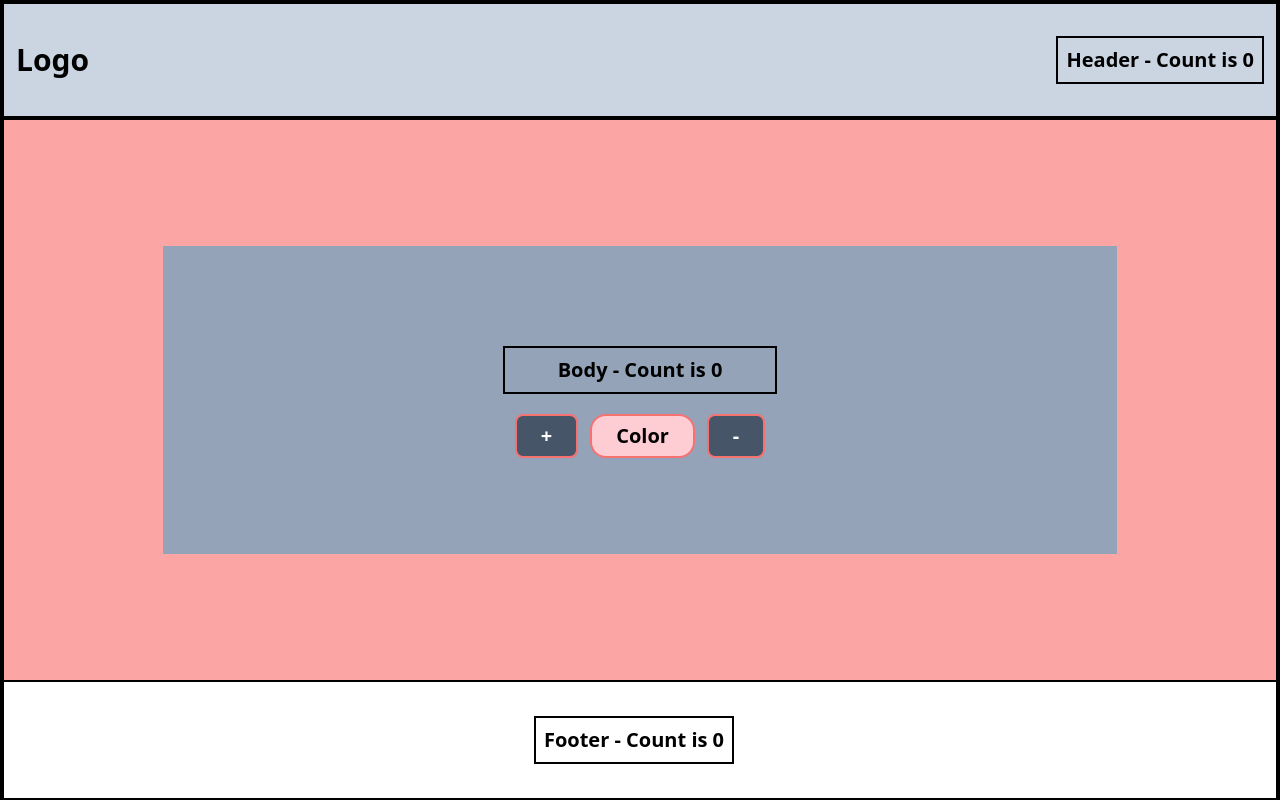
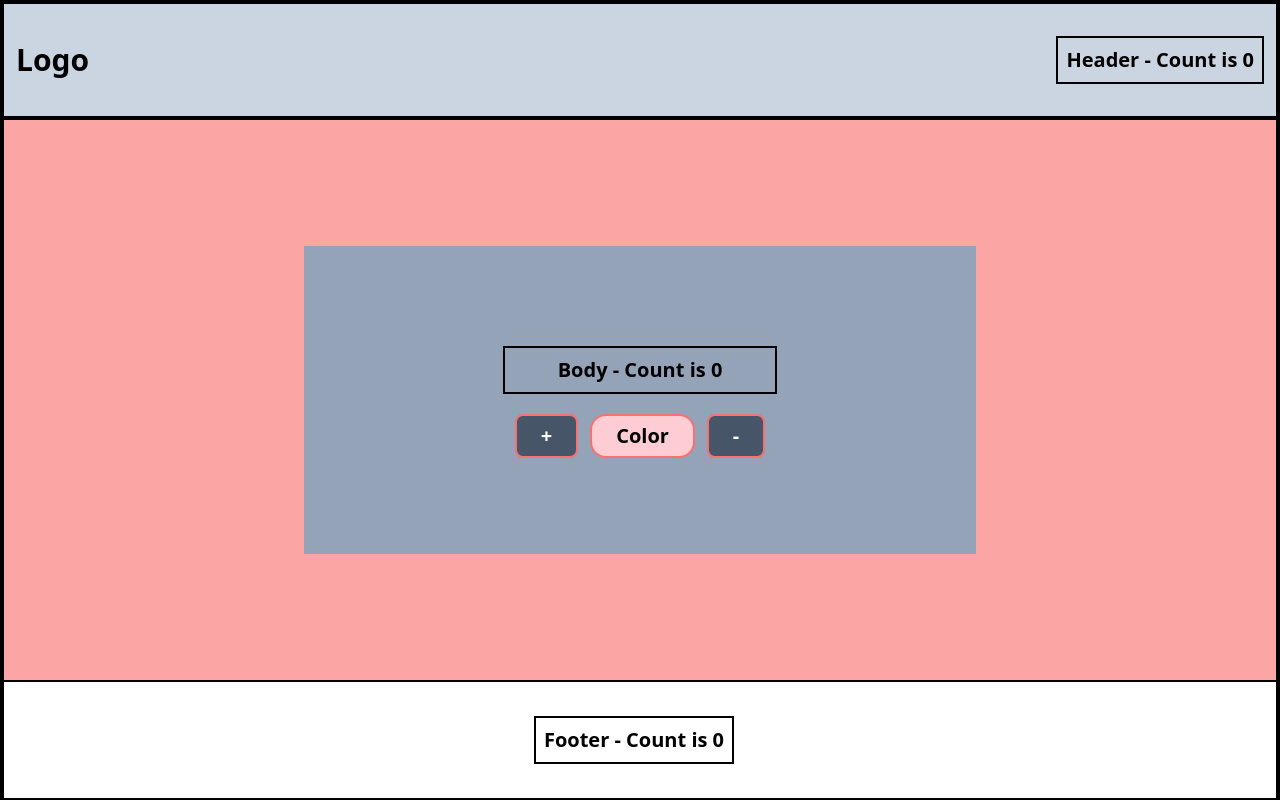
Before and after one commit to anas-ma007/ReduxPractice, a React (Vite) app: page / in a window 1280 px wide. Built offline with nearby package versions, Linux system fonts and the light colour scheme.

Commit message:
Add children component

```diff
--- a/src/App.jsx
+++ b/src/App.jsx
@@ -1,4 +1,3 @@
-import './App.css'
 import Body from './components/Body'
 import Footer from './components/Footer'
 import Header from './components/Header'
--- a/src/components/Body.jsx
+++ b/src/components/Body.jsx
@@ -1,21 +1,11 @@
-import randomColor from "randomcolor"
+import ChildrenComponent from "./ChildrenComponent"
 
 
 const Body = () => {
-    const color = "black" // Change the color from "black" to randomColor(), then apply the action to the body component's color button.
     return (
-        <div className=' w-screen mx-auto flex items-center justify-center border-x-4 border-black bg-red-300 h-[70%]'>
-            <div className='md:w-3/4 w-[80%] h-[60%] md:h-[55%] flex items-center justify-center bg-slate-400'>
-                <div className='text-center'>
-                    <p style={{ color: color }} className='mt-4  text-base md:text-xl font-bold border-2 border-black py-2 mb-2'>Body - Count is 0</p>
-                    <button className="bg-slate-600 hover:bg-slate-800 text-base md:text-xl px-6 md:px-19 py-1 md:py-1.5 m-2 md:m-3 rounded-lg font-semibold text-white border-2 border-red-400 hover:scale-110">+</button>
-                    <button className=" bg-rose-200 border-2 border-red-400 hover:scale-110  text-base md:text-xl px-6 md:px-19 py-1 md:py-1.5 mt-1 md:mt-1  rounded-2xl font-semibold text-black">  Color </button>
-                    <button className="bg-slate-600 hover:bg-slate-800 text-base md:text-xl px-6 md:px-19 py-1 md:py-1.5 m-2 md:m-3 rounded-lg font-semibold text-white border-2 border-red-400 hover:scale-110">-</button>
-
-
-                </div>
-            </div>
-        </div>
+        <>
+            <ChildrenComponent />
+        </>
     )
 }
 
--- /dev/null
+++ b/src/components/ChildrenComponent.jsx
@@ -0,0 +1,22 @@
+import randomColor from "randomcolor"
+
+
+const ChildrenComponent = () => {
+    const color = "black" // Change the color from "black" to randomColor(), then apply the action to the body component's color button.
+
+    return (
+        <div className=' w-screen  mx-auto flex items-center justify-center border-x-4 border-black bg-red-300 h-[70%]'>
+
+            <div className='md:w-3/4 w-[80%] h-[60%] max-w-2xl md:h-[55%] flex items-center justify-center bg-slate-400'>
+                <div className='text-center'>
+                    <p style={{ color: color }} className='mt-4  text-base md:text-xl font-bold border-2 border-black py-2 mb-2'>Body - Count is 0</p>
+                    <button className="bg-slate-600 hover:bg-slate-800 text-base md:text-xl px-6 md:px-19 py-1 md:py-1.5 m-2 md:m-3 rounded-lg font-semibold text-white border-2 border-red-400 hover:scale-110">+</button>
+                    <button className=" bg-rose-200 border-2 border-red-400 hover:scale-110  text-base md:text-xl px-6 md:px-19 py-1 md:py-1.5 mt-1 md:mt-1  rounded-2xl font-semibold text-black">  Color </button>
+                    <button className="bg-slate-600 hover:bg-slate-800 text-base md:text-xl px-6 md:px-19 py-1 md:py-1.5 m-2 md:m-3 rounded-lg font-semibold text-white border-2 border-red-400 hover:scale-110">-</button>
+                </div>
+            </div>
+        </div>
+    )
+}
+
+export default ChildrenComponent
```
Also changed, not shown: src/App.css (deleted, +0 -42 lines).
